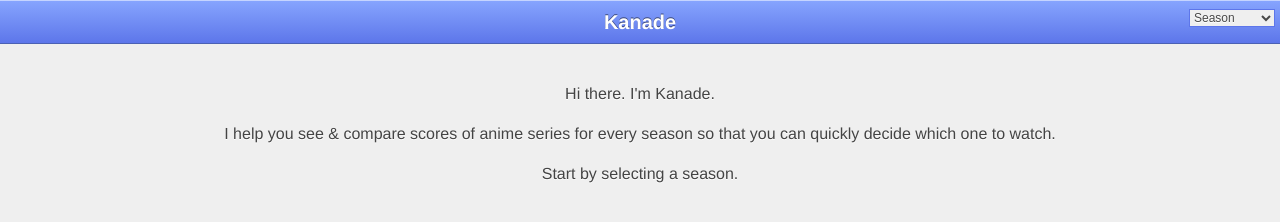
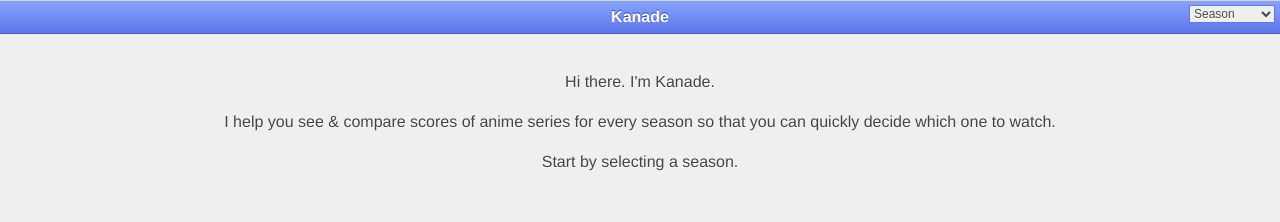
Before and after one commit to cheeaun/kanade, a plain HTML site: page index.html in a window 1280 px wide. Drawn offline with Linux system fonts and the light colour scheme.

Commit message:
Adjust header height based on orientation. Smaller when in landscape.

```diff
--- a/tenshi.css
+++ b/tenshi.css
@@ -200,3 +200,31 @@ header h1{
 	margin: 0;
 	padding: 0 10px 10px;
 }
+
+@media only screen and (orientation: landscape){
+	header{
+		line-height: 32px;
+		height: 32px;
+	}
+	header h1{
+		font-size: 16px;
+	}
+	#back{
+		line-height: 20px;
+		height: 20px;
+		top: 4px;
+	}
+	#seasons, #sort{
+		top: 4px;
+	}
+	#container,
+	#image{
+		top: 32px;
+	}
+	#blank{
+		min-height: 200px;
+	}
+	#spinner{
+		top: 8px;
+	}
+}
--- a/tenshi.js
+++ b/tenshi.js
@@ -155,7 +155,7 @@
 				setTimeout(function(){
 					$top();
 					var height = w.innerHeight,
-						offsetTop = container.offsetTop;
+						offsetTop = d.querySelector('header').offsetHeight;
 					body.style.height = height;
 					container.style.height = (height - offsetTop) + 'px';
 					imageDiv.style.height = (height - offsetTop) + 'px';
```
